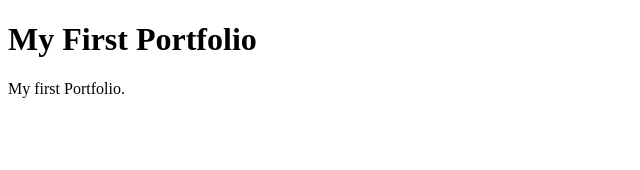
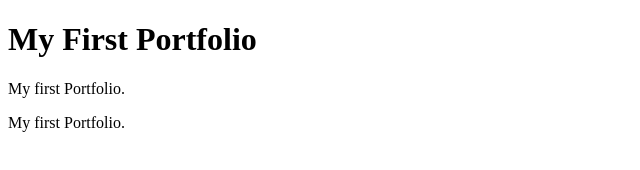
Before and after one commit to Hayko1995/Hayko1995.github.io, a plain HTML site: page index.html in a window 1280 px wide. Shown: the whole page, without its empty margins (0-640 px from the left). Drawn offline with Linux system fonts and the light colour scheme.

Commit message:
inital commit

```diff
--- a/index.html
+++ b/index.html
@@ -4,6 +4,7 @@
 
 <h1>My First Portfolio</h1>
 <p>My first Portfolio.</p>
+<p>My first Portfolio.</p>
 
 </body>
 </html>
```
